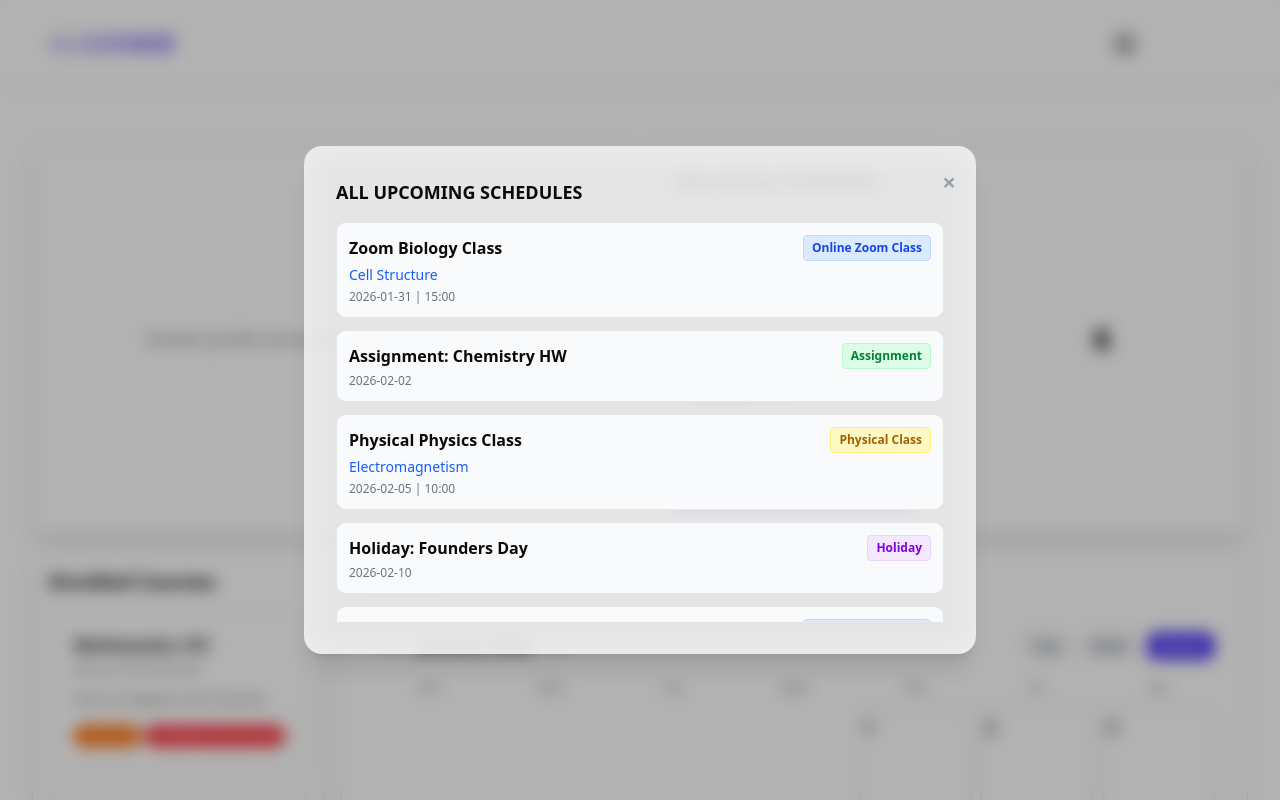
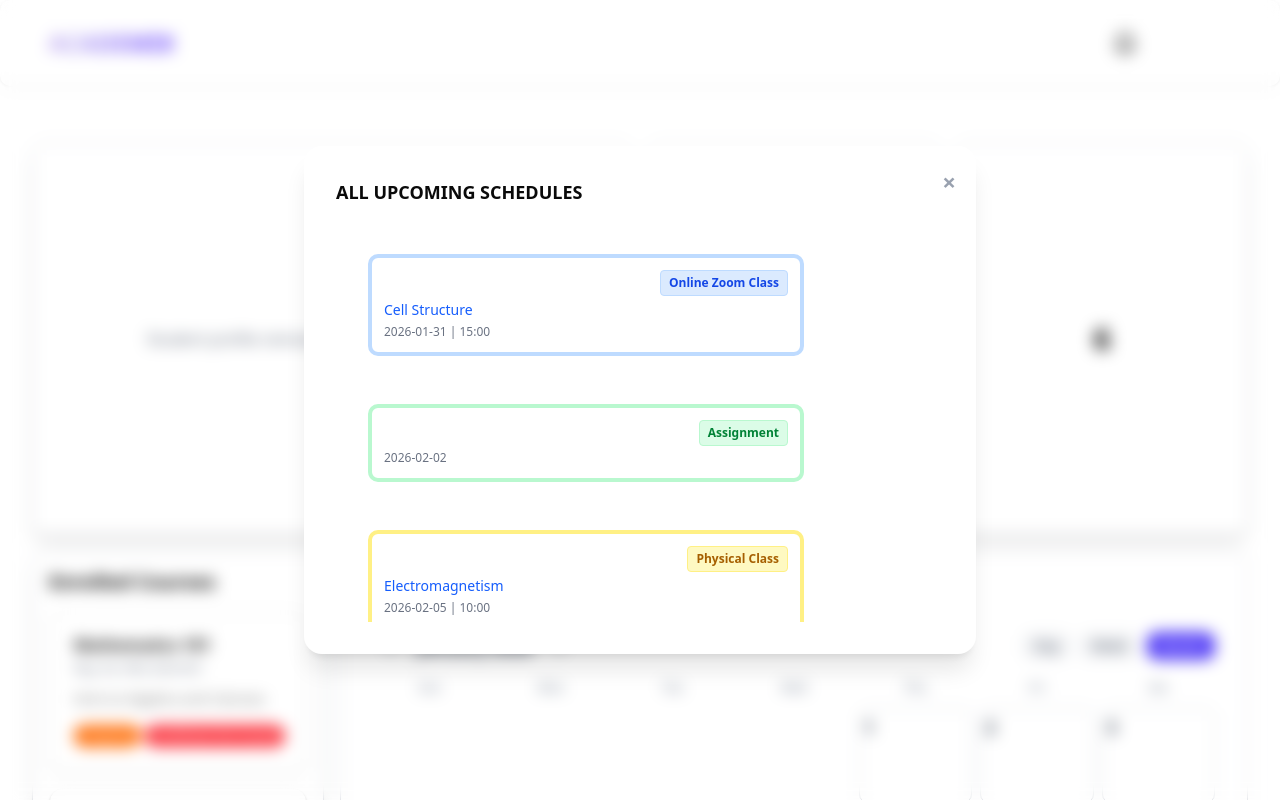
Before and after one commit to imafkerahmed/academix, a Next.js app: page /dashboard/student in a window 1280 px wide. Both pictures are taken after a click on the button "VIEW ALL SCHEDULES". Shown: the top 800 px of the page. Built offline with nearby package versions, Linux system fonts and the light colour scheme; some icons are missing.

Commit message:
added AnimatedList Comp to Modals

```diff
--- a/src/components/Schedules.tsx
+++ b/src/components/Schedules.tsx
@@ -1,3 +1,7 @@
+import dynamic from "next/dynamic";
+const AnimatedList = dynamic(() => import("@/components/ui/AnimatedList.jsx"), {
+  ssr: false,
+});
 // Badge color mapping (referenced from Calendar.tsx)
 const typeBadge: Record<string, string> = {
   "Online Zoom Class": "bg-blue-100 text-blue-700 border-blue-200",
@@ -77,11 +81,11 @@ export default function Section5Schedules() {
       </button>
       {modalOpen && (
         <div
-          className="fixed inset-0 z-50 flex items-center justify-center bg-black/30 backdrop-blur-sm"
+          className="fixed inset-0 z-50 flex items-center justify-center bg-transparent backdrop-blur-sm"
           onClick={() => setModalOpen(false)}
         >
           <div
-            className="bg-white/80 backdrop-blur-lg rounded-2xl p-8 w-full max-w-2xl shadow-xl relative transition-transform duration-300 scale-100 animate-zoomIn"
+            className="bg-white rounded-2xl p-8 w-full max-w-2xl shadow-xl relative transition-transform duration-300 scale-100 animate-zoomIn"
             style={{ minHeight: "340px" }}
             onClick={(e) => e.stopPropagation()}
           >
@@ -95,11 +99,22 @@ export default function Section5Schedules() {
             <h3 className="text-lg font-bold mb-4 uppercase">
               ALL UPCOMING SCHEDULES
             </h3>
-            <ul className="space-y-3 max-h-[400px] overflow-y-auto scrollbar-thin scrollbar-thumb-indigo-400 scrollbar-track-gray-200">
-              {getUpcomingSchedules(mockEvents).map((ev: EventType) => (
-                <li
+            <div className="max-h-[400px] overflow-y-auto no-scrollbar">
+              <AnimatedList
+                items={getUpcomingSchedules(mockEvents).map((ev: EventType) => (
+                  <div
                     key={ev.id}
-                  className={`p-3 rounded-lg border flex flex-col ${ev.date === today ? "bg-indigo-50 border-indigo-400" : "bg-gray-50 border-gray-200"}`}
+                    className={`p-3 rounded-lg border-4 flex flex-col bg-white w-full ${
+                      ev.type === "Online Zoom Class"
+                        ? "border-blue-200"
+                        : ev.type === "Physical Class"
+                          ? "border-yellow-200"
+                          : ev.type === "Assignment"
+                            ? "border-green-200"
+                            : ev.type === "Holiday"
+                              ? "border-purple-200"
+                              : "border-gray-200"
+                    }`}
                   >
                     <div className="flex items-center justify-between">
                       <span className="font-bold text-base">{ev.title}</span>
@@ -110,14 +125,21 @@ export default function Section5Schedules() {
                       </span>
                     </div>
                     {ev.topic && (
-                    <div className="text-sm text-blue-600 mt-1">{ev.topic}</div>
+                      <div className="text-sm text-blue-600 mt-1">
+                        {ev.topic}
+                      </div>
                     )}
                     <div className="text-xs text-gray-500 mt-1">
                       {ev.date} {ev.startTime && `| ${ev.startTime}`}
                     </div>
-                </li>
+                  </div>
                 ))}
-            </ul>
+                displayScrollbar={false}
+                showGradients={false}
+                itemClassName=""
+                onItemSelect={() => {}}
+              />
+            </div>
           </div>
         </div>
       )}
--- a/src/components/ui/AnimatedList.css
+++ b/src/components/ui/AnimatedList.css
@@ -33,13 +33,13 @@
 
 .item {
   padding: 16px;
-  background-color: #170d27;
+  background-color: transparent;
   border-radius: 8px;
   margin-bottom: 1rem;
 }
 
 .item.selected {
-  background-color: #271e37;
+  background-color: transparent;
 }
 
 .item-text {
--- a/src/components/ui/AnimatedList.jsx
+++ b/src/components/ui/AnimatedList.jsx
@@ -1,8 +1,14 @@
-import { useRef, useState, useEffect, useCallback } from 'react';
-import { motion, useInView } from 'motion/react';
-import './AnimatedList.css';
+import { useRef, useState, useEffect, useCallback } from "react";
+import { motion, useInView } from "motion/react";
+import "./AnimatedList.css";
 
-const AnimatedItem = ({ children, delay = 0, index, onMouseEnter, onClick }) => {
+const AnimatedItem = ({
+  children,
+  delay = 0,
+  index,
+  onMouseEnter,
+  onClick,
+}) => {
   const ref = useRef(null);
   const inView = useInView(ref, { amount: 0.5, triggerOnce: false });
   return (
@@ -14,38 +20,62 @@ const AnimatedItem = ({ children, delay = 0, index, onMouseEnter, onClick }) =>
       initial={{ scale: 0.7, opacity: 0 }}
       animate={inView ? { scale: 1, opacity: 1 } : { scale: 0.7, opacity: 0 }}
       transition={{ duration: 0.2, delay }}
-      style={{ marginBottom: '1rem', cursor: 'pointer' }}
+      style={{ marginBottom: "1rem", cursor: "pointer" }}
     >
       {children}
     </motion.div>
   );
 };
 
+/**
+ * @param {Object} props
+ * @param {Array<React.ReactNode>} [props.items]
+ * @param {Function} props.onItemSelect
+ * @param {boolean} [props.showGradients]
+ * @param {boolean} [props.enableArrowNavigation]
+ * @param {string} [props.className]
+ * @param {string} [props.itemClassName]
+ * @param {boolean} [props.displayScrollbar]
+ * @param {number} [props.initialSelectedIndex]
+ */
+/**
+ * @typedef {Object} AnimatedListProps
+ * @property {Array<React.ReactNode>} [items]
+ * @property {Function} onItemSelect
+ * @property {boolean} [showGradients]
+ * @property {boolean} [enableArrowNavigation]
+ * @property {string} [className]
+ * @property {string} [itemClassName]
+ * @property {boolean} [displayScrollbar]
+ * @property {number} [initialSelectedIndex]
+ */
+
+/** @type {import('react').FC<AnimatedListProps>} */
 const AnimatedList = ({
   items = [
-    'Item 1',
-    'Item 2',
-    'Item 3',
-    'Item 4',
-    'Item 5',
-    'Item 6',
-    'Item 7',
-    'Item 8',
-    'Item 9',
-    'Item 10',
-    'Item 11',
-    'Item 12',
-    'Item 13',
-    'Item 14',
-    'Item 15'
+    "Item 1",
+    "Item 2",
+    "Item 3",
+    "Item 4",
+    "Item 5",
+    "Item 6",
+    "Item 7",
+    "Item 8",
+    "Item 9",
+    "Item 10",
+    "Item 11",
+    "Item 12",
+    "Item 13",
+    "Item 14",
+    "Item 15",
   ],
   onItemSelect,
   showGradients = true,
   enableArrowNavigation = true,
-  className = '',
-  itemClassName = '',
+  className = "",
+  itemClassName = "",
   displayScrollbar = true,
-  initialSelectedIndex = -1
+  initialSelectedIndex = -1,
 }) => {
   const listRef = useRef(null);
   const [selectedIndex, setSelectedIndex] = useState(initialSelectedIndex);
@@ -53,7 +83,7 @@ const AnimatedList = ({
   const [topGradientOpacity, setTopGradientOpacity] = useState(0);
   const [bottomGradientOpacity, setBottomGradientOpacity] = useState(1);
 
-  const handleItemMouseEnter = useCallback(index => {
+  const handleItemMouseEnter = useCallback((index) => {
     setSelectedIndex(index);
   }, []);
 
@@ -64,28 +94,30 @@ const AnimatedList = ({
         onItemSelect(item, index);
       }
     },
-    [onItemSelect]
+    [onItemSelect],
   );
 
-  const handleScroll = useCallback(e => {
+  const handleScroll = useCallback((e) => {
     const { scrollTop, scrollHeight, clientHeight } = e.target;
     setTopGradientOpacity(Math.min(scrollTop / 50, 1));
     const bottomDistance = scrollHeight - (scrollTop + clientHeight);
-    setBottomGradientOpacity(scrollHeight <= clientHeight ? 0 : Math.min(bottomDistance / 50, 1));
+    setBottomGradientOpacity(
+      scrollHeight <= clientHeight ? 0 : Math.min(bottomDistance / 50, 1),
+    );
   }, []);
 
   useEffect(() => {
     if (!enableArrowNavigation) return;
-    const handleKeyDown = e => {
-      if (e.key === 'ArrowDown' || (e.key === 'Tab' && !e.shiftKey)) {
+    const handleKeyDown = (e) => {
+      if (e.key === "ArrowDown" || (e.key === "Tab" && !e.shiftKey)) {
         e.preventDefault();
         setKeyboardNav(true);
-        setSelectedIndex(prev => Math.min(prev + 1, items.length - 1));
-      } else if (e.key === 'ArrowUp' || (e.key === 'Tab' && e.shiftKey)) {
+        setSelectedIndex((prev) => Math.min(prev + 1, items.length - 1));
+      } else if (e.key === "ArrowUp" || (e.key === "Tab" && e.shiftKey)) {
         e.preventDefault();
         setKeyboardNav(true);
-        setSelectedIndex(prev => Math.max(prev - 1, 0));
-      } else if (e.key === 'Enter') {
+        setSelectedIndex((prev) => Math.max(prev - 1, 0));
+      } else if (e.key === "Enter") {
         if (selectedIndex >= 0 && selectedIndex < items.length) {
           e.preventDefault();
           if (onItemSelect) {
@@ -95,14 +127,16 @@ const AnimatedList = ({
       }
     };
 
-    window.addEventListener('keydown', handleKeyDown);
-    return () => window.removeEventListener('keydown', handleKeyDown);
+    window.addEventListener("keydown", handleKeyDown);
+    return () => window.removeEventListener("keydown", handleKeyDown);
   }, [items, selectedIndex, onItemSelect, enableArrowNavigation]);
 
   useEffect(() => {
     if (!keyboardNav || selectedIndex < 0 || !listRef.current) return;
     const container = listRef.current;
-    const selectedItem = container.querySelector(`[data-index="${selectedIndex}"]`);
+    const selectedItem = container.querySelector(
+      `[data-index="${selectedIndex}"]`,
+    );
     if (selectedItem) {
       const extraMargin = 50;
       const containerScrollTop = container.scrollTop;
@@ -110,11 +144,14 @@ const AnimatedList = ({
       const itemTop = selectedItem.offsetTop;
       const itemBottom = itemTop + selectedItem.offsetHeight;
       if (itemTop < containerScrollTop + extraMargin) {
-        container.scrollTo({ top: itemTop - extraMargin, behavior: 'smooth' });
-      } else if (itemBottom > containerScrollTop + containerHeight - extraMargin) {
+        container.scrollTo({ top: itemTop - extraMargin, behavior: "smooth" });
+      } else if (
+        itemBottom >
+        containerScrollTop + containerHeight - extraMargin
+      ) {
         container.scrollTo({
           top: itemBottom - containerHeight + extraMargin,
-          behavior: 'smooth'
+          behavior: "smooth",
         });
       }
     }
@@ -123,7 +160,11 @@ const AnimatedList = ({
 
   return (
     <div className={`scroll-list-container ${className}`}>
-      <div ref={listRef} className={`scroll-list ${!displayScrollbar ? 'no-scrollbar' : ''}`} onScroll={handleScroll}>
+      <div
+        ref={listRef}
+        className={`scroll-list ${!displayScrollbar ? "no-scrollbar" : ""}`}
+        onScroll={handleScroll}
+      >
         {items.map((item, index) => (
           <AnimatedItem
             key={index}
@@ -132,16 +173,29 @@ const AnimatedList = ({
             onMouseEnter={() => handleItemMouseEnter(index)}
             onClick={() => handleItemClick(item, index)}
           >
-            <div className={`item ${selectedIndex === index ? 'selected' : ''} ${itemClassName}`}>
-              <p className="item-text">{item}</p>
+            <div
+              className={`item ${selectedIndex === index ? "selected" : ""} ${itemClassName}`}
+            >
+              {/* Use a div instead of p to avoid invalid nesting when item is a React element */}
+              {typeof item === "string" ? (
+                <p className="item-text">{item}</p>
+              ) : (
+                <div className="item-text">{item}</div>
+              )}
             </div>
           </AnimatedItem>
         ))}
       </div>
       {showGradients && (
         <>
-          <div className="top-gradient" style={{ opacity: topGradientOpacity }}></div>
-          <div className="bottom-gradient" style={{ opacity: bottomGradientOpacity }}></div>
+          <div
+            className="top-gradient"
+            style={{ opacity: topGradientOpacity }}
+          ></div>
+          <div
+            className="bottom-gradient"
+            style={{ opacity: bottomGradientOpacity }}
+          ></div>
         </>
       )}
     </div>
```
Also changed, not shown: src/components/Calendar.tsx (+48 -10 lines). Lines whose indentation alone changed are shown as unchanged.
